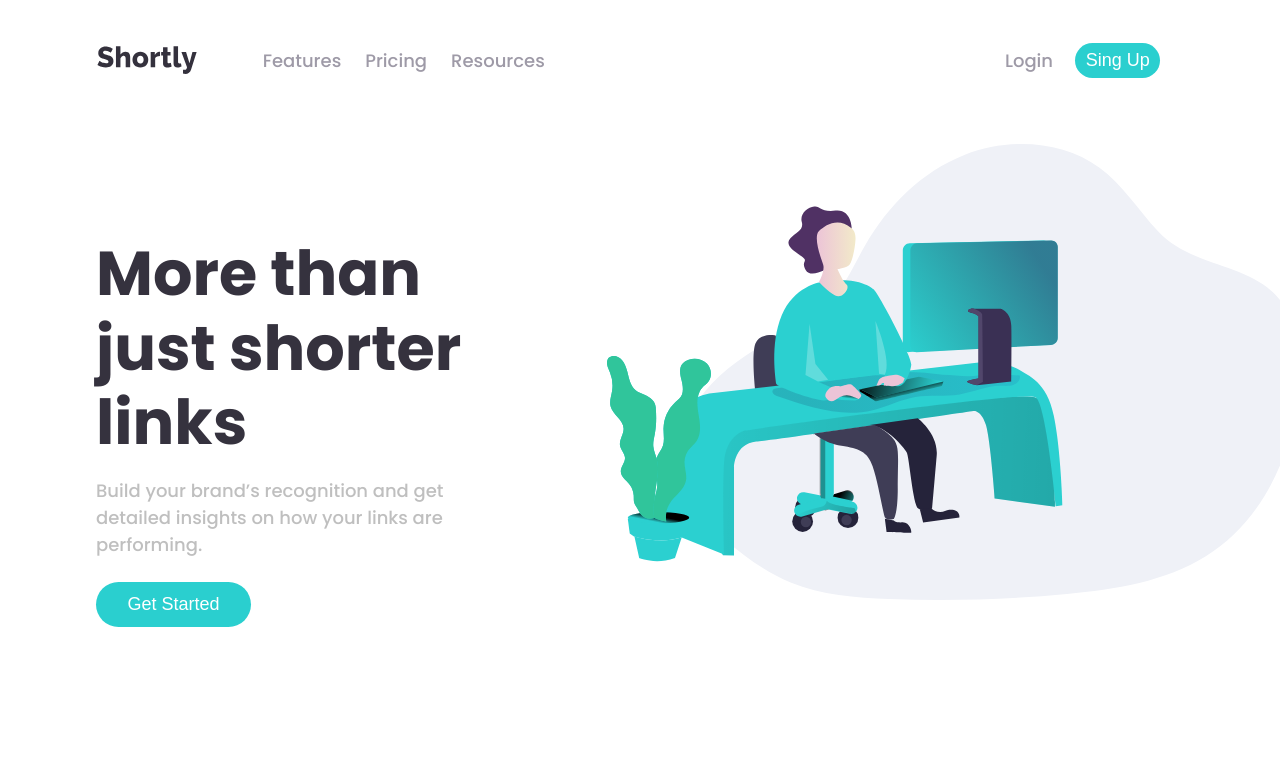
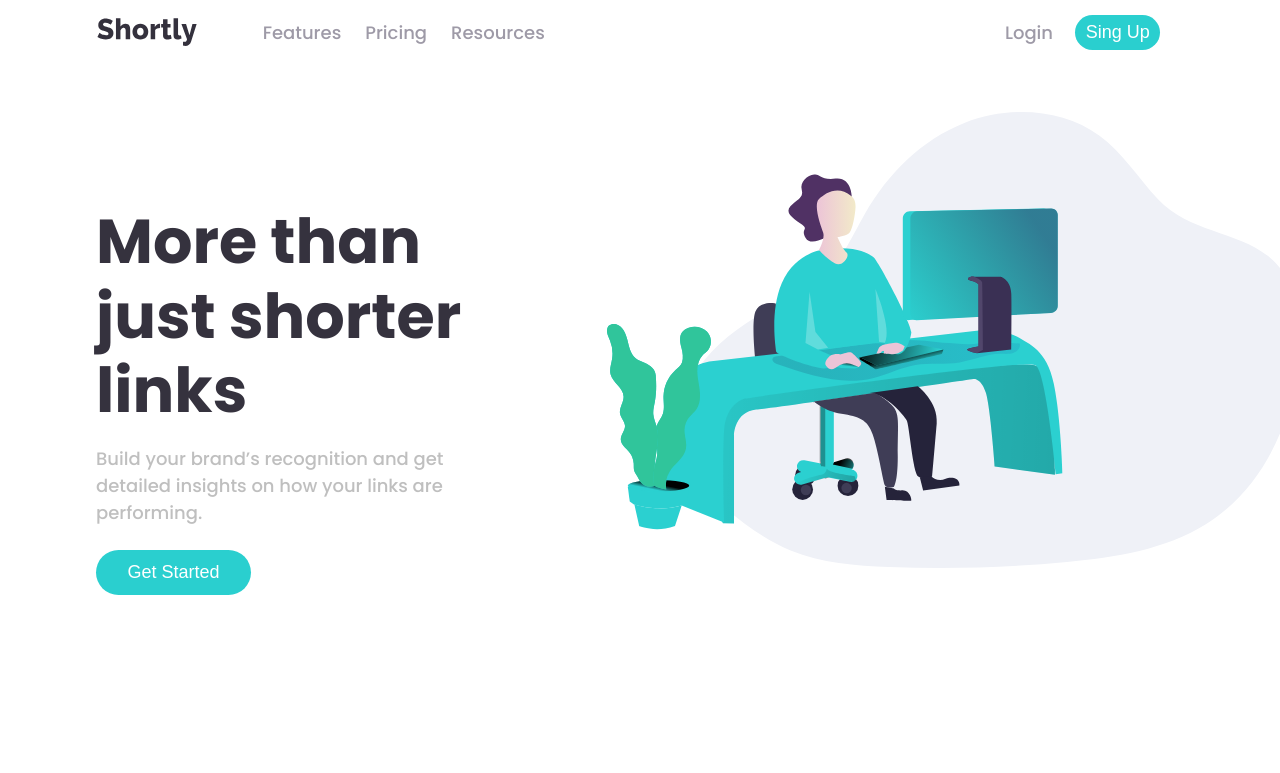
Before and after one commit to Misa-el-bit/Desafio1-kodemia-12g, a plain HTML site: page index.html in a window 1280 px wide. Shown: the top 773 px of the page. Drawn offline with Linux system fonts and the light colour scheme.

Commit message:
cambio en la position del navbar

```diff
--- a/css/style.scss
+++ b/css/style.scss
@@ -46,8 +46,9 @@ header{
     top: 0;
     left: 0;
     align-items: center;
-    padding: 0 1rem;
-    padding-top: 1.5rem;
+    padding: 1.5rem 1rem;
+    position: fixed;
+    background-color: white;
     .logo{
         width: 100px;
         margin-left: 1rem;
@@ -83,8 +84,8 @@ header{
 .hero{
     display: flex;
     flex-direction: column;
-    margin-top: 1rem;
-    margin-bottom: 1rem;
+    margin-top: 5rem;
+    margin-bottom: 2rem;
     .img-hero{
         margin-top: 1rem;
         height: 45vh;
@@ -233,7 +234,7 @@ footer{
     .site-map{
         .list-links{
             text-align: center;
-            margin: 1.5rem 0;
+            margin: 1rem 0;
             h4{
                 margin: 1rem 0;
             }
@@ -254,7 +255,7 @@ footer{
             justify-content: space-evenly;
             width: 180px;
             margin-top: 2rem;
-            margin-bottom: 3rem;
+            margin-bottom: 2rem;
         }
     }
 }
@@ -264,7 +265,7 @@ footer{
     header{
         display: flex;
         justify-content: space-evenly;
-        height: 6rem;
+        height: 4rem;
         img{
             font-size: 24px;
             font-weight: 700;
@@ -317,7 +318,7 @@ footer{
         display: flex;
         flex-direction: row-reverse;
         justify-content: center;
-        margin-top: 2rem;
+        margin-top: 6rem;
         .img-hero{
             width: 850px;
             height: 75vh;
@@ -342,7 +343,7 @@ footer{
         justify-content: center;
         flex-direction: column;
         align-items: center;
-        margin-top: 2rem;
+        margin-top: 4rem;
         background:linear-gradient(180deg, white 15%, $custom 10%);
         .search{
             width: 75%;
```
Also changed, not shown: css/style.css, 1 other file.
